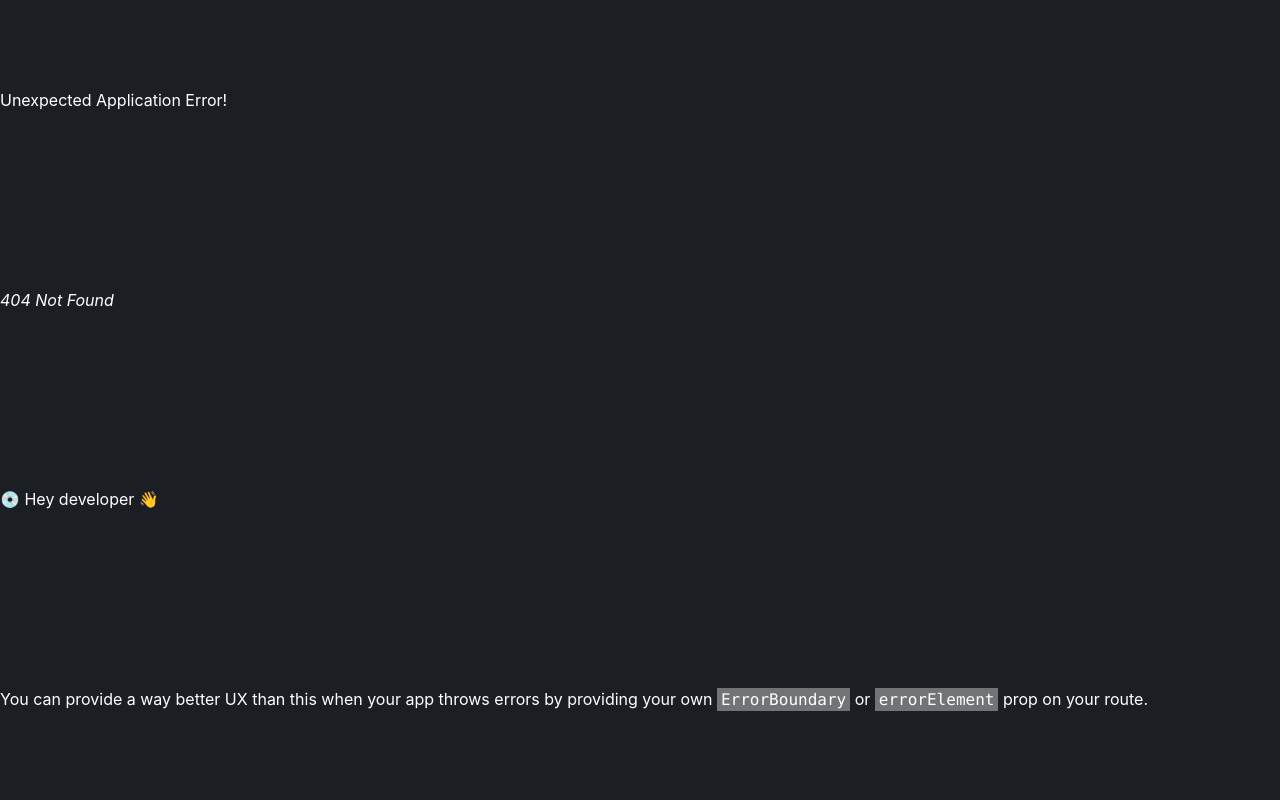
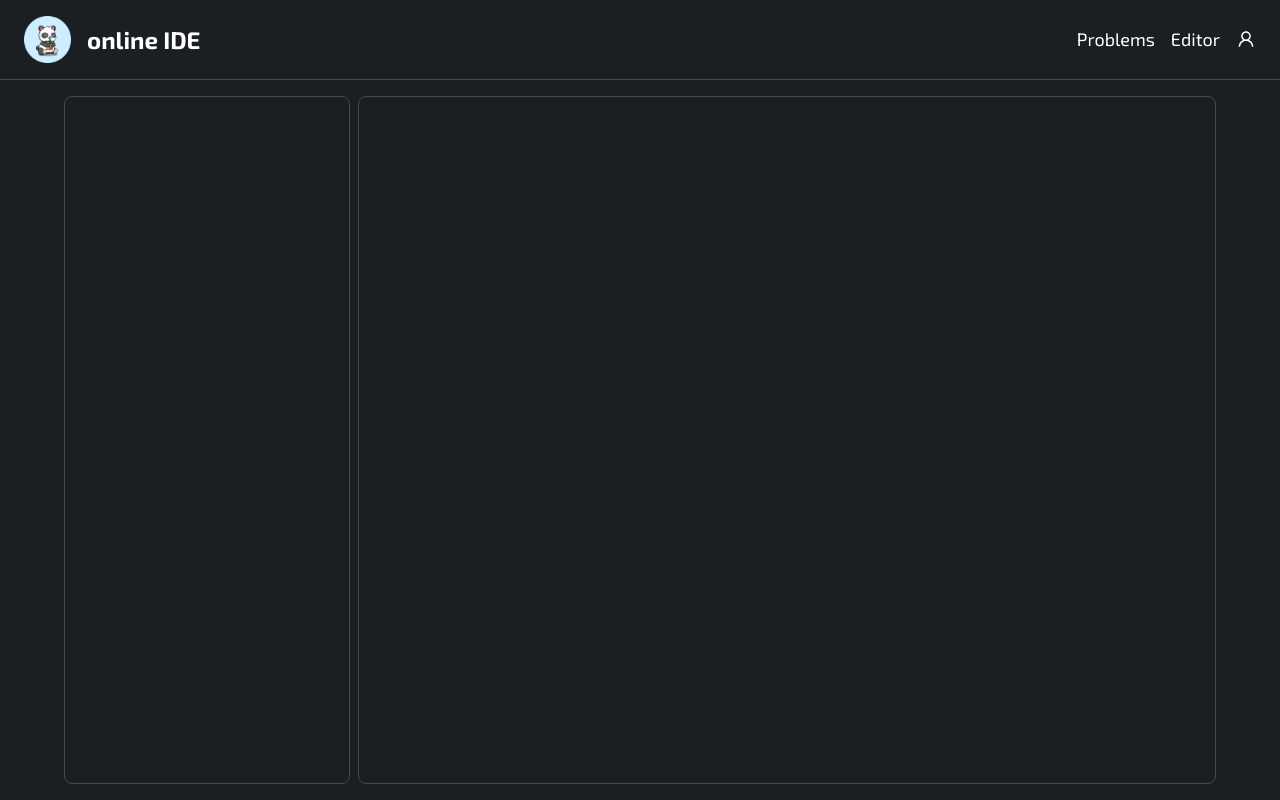
Before and after one commit to shivam-kumar-shah/online-ide, a React (Create React App) app: page /profile in a window 1280 px wide. Before the commit this address had no page. Built offline with nearby package versions, Linux system fonts and the light colour scheme.

Commit message:
feat: :sparkles: add profile page

```diff
--- a/src/App.tsx
+++ b/src/App.tsx
@@ -4,6 +4,7 @@ import Header from "./components/layout/header";
 import Landing from "./pages/Landing";
 import { RouterProvider, createBrowserRouter } from "react-router-dom";
 import Problems from "./pages/Problems";
+import Profile from "./pages/Profile";
 
 const router = createBrowserRouter([
   {
@@ -19,6 +20,10 @@ const router = createBrowserRouter([
     path: "/problems",
     element: <Problems />,
   },
+  {
+    path: "/profile",
+    element: <Profile />,
+  },
 ]);
 
 function App() {
--- a/src/pages/Home.tsx
+++ b/src/pages/Home.tsx
@@ -7,7 +7,7 @@ type Props = {};
 
 const Home = (props: Props) => {
   return (
-    <div className="flex h-full w-full flex-col">
+    <div className="flex h-full max-h-screen w-full flex-col">
       <Header />
       <main className="flex h-full w-full flex-row gap-x-2 overflow-auto p-3">
         <Prompt />
--- a/src/pages/Problems.tsx
+++ b/src/pages/Problems.tsx
@@ -7,7 +7,7 @@ const Problems = (props: Props) => {
   return (
     <div className="flex h-full w-full flex-col">
       <Header />
-      <main className="flex h-full w-full flex-row gap-x-2 overflow-auto p-3"></main>
+      <section className="flex h-full w-full flex-row gap-x-2 overflow-auto p-4"></section>
     </div>
   );
 };
--- /dev/null
+++ b/src/pages/Profile.tsx
@@ -0,0 +1,20 @@
+import React from "react";
+import Header from "../components/layout/header";
+
+type Props = {};
+
+const Profile = (props: Props) => {
+  return (
+    <div className="flex h-full max-h-screen w-full flex-col">
+      <Header />
+      <section className="h-full w-full overflow-scroll p-4">
+        <main className="mx-auto flex h-fit min-h-full w-full max-w-6xl flex-row gap-x-2">
+          <div className="info min-h-full w-1/4 rounded-lg border border-font-secondary p-4"></div>
+          <div className="stats min-h-full w-3/4 rounded-lg border border-font-secondary p-4"></div>
+        </main>
+      </section>
+    </div>
+  );
+};
+
+export default Profile;
--- a/tailwind.config.js
+++ b/tailwind.config.js
@@ -8,6 +8,7 @@ module.exports = {
         accent: "rgb(102, 100, 236)",
         "accent-light": "rgb(94, 115, 240)",
         surface: "rgb(27, 31, 36)",
+        "surface-secondary": "rgb(40, 40, 40)",
         "font-primary": "rgb(255, 255, 255)",
         "font-secondary": "rgb(69, 74, 79)",
         "font-tertiary": "rgb(255, 255, 255,0.5)",
```
